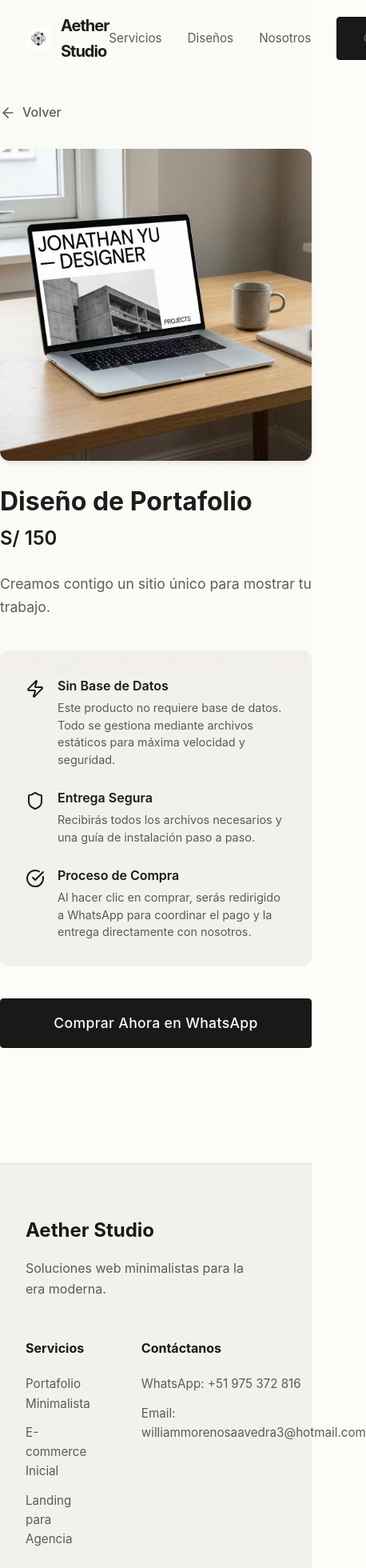
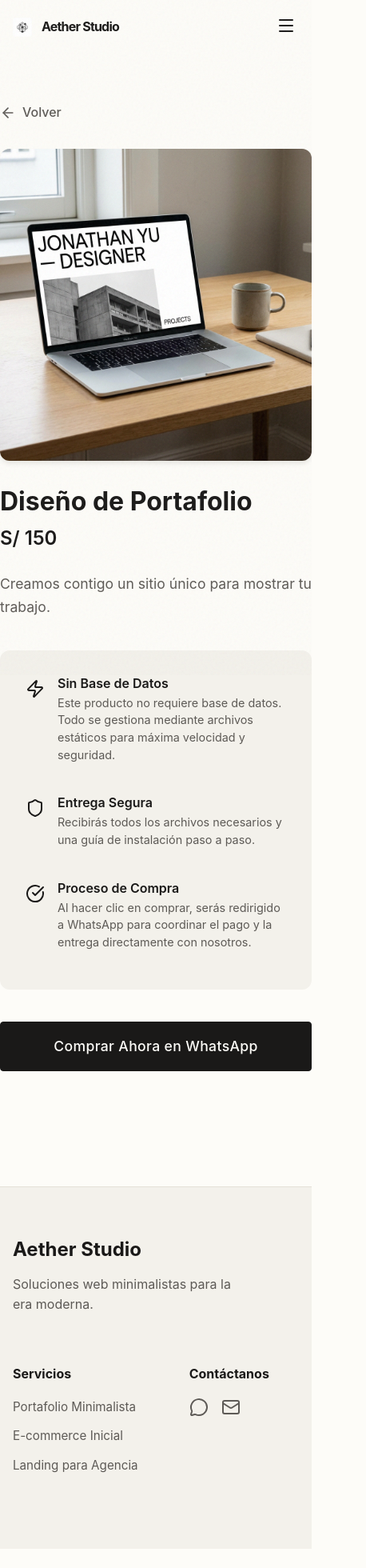
Before and after one commit to willzkn/AetherStudio, a React (Vite) app: page /product/1 in a window 390 px wide. Shown: the top 1960 px of the page at 80% size, 458 px wide, since content can reach past the window. After the commit the page ends 1936 px from the top, so only its background shows below. Built offline with nearby package versions, Linux system fonts and the light colour scheme.

Commit message:
Cambios a la pagina, mejora en diseño responsive, cambio en el hover de productos

```diff
--- a/src/components/Footer.css
+++ b/src/components/Footer.css
@@ -44,3 +44,23 @@
 .link-group a:hover {
     color: var(--text-primary);
 }
+
+.footer-social-icons {
+    display: flex;
+    gap: 1rem;
+}
+
+.footer-social-icons a {
+    display: flex;
+    align-items: center;
+    justify-content: center;
+    color: var(--text-secondary);
+    transition: all 0.3s ease;
+    margin-bottom: 0;
+    /* Override default link margin */
+}
+
+.footer-social-icons a:hover {
+    color: var(--text-primary);
+    transform: translateY(-3px);
+}
--- a/src/components/Footer.jsx
+++ b/src/components/Footer.jsx
@@ -1,4 +1,6 @@
 import React from 'react';
+import { Link } from 'react-router-dom';
+import { MessageCircle, Mail } from 'lucide-react';
 import './Footer.css';
 
 const Footer = () => {
@@ -12,14 +14,20 @@ const Footer = () => {
                 <div className="footer-links">
                     <div className="link-group">
                         <h4>Servicios</h4>
-                        <a href="product/1">Portafolio Minimalista</a>
-                        <a href="product/2">E-commerce Inicial</a>
-                        <a href="product/3">Landing para Agencia</a>
+                        <Link to="/product/1">Portafolio Minimalista</Link>
+                        <Link to="/product/2">E-commerce Inicial</Link>
+                        <Link to="/product/3">Landing para Agencia</Link>
                     </div>
                     <div className="link-group">
                         <h4>Contáctanos</h4>
-                        <a href="https://wa.me/51975372816" target="_blank" rel="noopener noreferrer">WhatsApp: +51 975 372 816</a>
-                        <a href="mailto:williammorenosaavedra3@hotmail.com">Email: williammorenosaavedra3@hotmail.com</a>
+                        <div className="footer-social-icons">
+                            <a href="https://wa.me/51975372816" target="_blank" rel="noopener noreferrer" aria-label="WhatsApp">
+                                <MessageCircle size={24} />
+                            </a>
+                            <a href="mailto:williammorenosaavedra3@hotmail.com" aria-label="Email">
+                                <Mail size={24} />
+                            </a>
+                        </div>
                     </div>
                 </div>
             </div>
--- a/src/components/Hero.css
+++ b/src/components/Hero.css
@@ -30,7 +30,7 @@
 }
 
 .hero-title {
-    font-size: 4rem;
+    font-size: var(--text-6xl);
     line-height: 1.1;
     font-weight: 700;
     margin-bottom: 1.5rem;
--- a/src/components/Navbar.css
+++ b/src/components/Navbar.css
@@ -56,3 +56,59 @@
 .nav-links a:hover {
     color: var(--text-primary);
 }
+
+.mobile-menu-btn {
+    display: none;
+    cursor: pointer;
+    color: var(--text-primary);
+    padding: 0.5rem;
+    border-radius: 4px;
+    transition: background-color 0.2s;
+}
+
+.mobile-menu-btn:hover {
+    background-color: rgba(0, 0, 0, 0.05);
+}
+
+@media (max-width: 768px) {
+    .navbar-content {
+        justify-content: space-between;
+        position: relative;
+    }
+
+    .mobile-menu-btn {
+        display: block;
+        padding: 0.25rem;
+    }
+
+    .nav-links {
+        position: absolute;
+        top: 100%;
+        left: 0;
+        width: 100%;
+        background-color: var(--bg-primary);
+        flex-direction: column;
+        padding: 2rem;
+        gap: 1.5rem;
+        border-bottom: 1px solid var(--border);
+        transform: translateY(-20px);
+        opacity: 0;
+        visibility: hidden;
+        transition: all 0.3s ease;
+        box-shadow: var(--shadow-md);
+    }
+
+    .nav-links.active {
+        transform: translateY(0);
+        opacity: 1;
+        visibility: visible;
+    }
+
+    .logo-text {
+        font-size: 1rem;
+    }
+
+    .logo-img {
+        height: 24px;
+    }
+}
--- a/src/components/Navbar.jsx
+++ b/src/components/Navbar.jsx
@@ -1,9 +1,11 @@
 import React, { useState, useEffect } from 'react';
 import { Link } from 'react-router-dom';
+import { Menu, X } from 'lucide-react';
 import './Navbar.css';
 
 const Navbar = () => {
     const [scrolled, setScrolled] = useState(false);
+    const [isOpen, setIsOpen] = useState(false);
 
     useEffect(() => {
         const handleScroll = () => {
@@ -13,18 +15,31 @@ const Navbar = () => {
         return () => window.removeEventListener('scroll', handleScroll);
     }, []);
 
+    const toggleMenu = () => {
+        setIsOpen(!isOpen);
+    };
+
+    const closeMenu = () => {
+        setIsOpen(false);
+    };
+
     return (
         <nav className={`navbar ${scrolled ? 'scrolled' : ''}`}>
             <div className="container navbar-content">
-                <a href="#" className="logo-container">
+                <Link to="/" className="logo-container" onClick={closeMenu}>
                     <img src="/logo.png" alt="Aether Studio" className="logo-img" />
                     <span className="logo-text">Aether Studio</span>
-                </a>
-                <div className="nav-links">
-                    <a href="/#services">Servicios</a>
-                    <a href="/#showcase">Diseños</a>
-                    <a href="/#about">Nosotros</a>
-                    <a href="https://wa.me/51975372816" target="_blank" rel="noopener noreferrer" className="btn btn-primary">Contacto</a>
+                </Link>
+
+                <button className="mobile-menu-btn" onClick={toggleMenu} aria-label="Toggle menu">
+                    {isOpen ? <X size={24} /> : <Menu size={24} />}
+                </button>
+
+                <div className={`nav-links ${isOpen ? 'active' : ''}`}>
+                    <a href="/#services" onClick={closeMenu}>Servicios</a>
+                    <a href="/#showcase" onClick={closeMenu}>Diseño</a>
+                    <a href="/#about" onClick={closeMenu}>Nosotros</a>
+                    <a href="https://wa.me/51975372816" target="_blank" rel="noopener noreferrer" className="btn btn-primary" onClick={closeMenu}>Contacto</a>
                 </div>
             </div>
         </nav>
--- a/src/components/ProductShowcase.css
+++ b/src/components/ProductShowcase.css
@@ -1,7 +1,15 @@
 .products-grid {
     display: grid;
-    grid-template-columns: repeat(auto-fit, minmax(350px, 1fr));
+    grid-template-columns: repeat(auto-fit, minmax(280px, 1fr));
     gap: 2.5rem;
+}
+
+@media (max-width: 480px) {
+    .products-grid {
+        grid-template-columns: 1fr;
+        /* Force single column on mobile */
+        gap: 1.5rem;
+    }
 }
 
 .product-card {
@@ -14,9 +22,7 @@
     height: 100%;
 }
 
-.product-card:hover {
-    transform: translateY(-5px);
-}
+/* Removed .product-card:hover to prevent card lift */
 
 .product-image-container {
     width: 100%;
@@ -32,7 +38,7 @@
     transition: transform 0.5s ease;
 }
 
-.product-card:hover .product-image {
+.product-image-container:hover .product-image {
     transform: scale(1.05);
 }
 
@@ -51,7 +57,7 @@
 }
 
 .product-title {
-    font-size: 1.1rem;
+    font-size: var(--text-lg);
     font-weight: 600;
 }
 
@@ -62,7 +68,7 @@
 
 .product-description {
     color: var(--text-secondary);
-    font-size: 0.9rem;
+    font-size: var(--text-sm);
     margin-bottom: 1.5rem;
     line-height: 1.6;
     flex-grow: 1;
--- a/src/components/Testimonials.css
+++ b/src/components/Testimonials.css
@@ -28,7 +28,7 @@
 }
 
 .testimonial-quote {
-    font-size: 1.1rem;
+    font-size: var(--text-base);
     line-height: 1.6;
     color: var(--text-primary);
     font-style: italic;
--- a/src/index.css
+++ b/src/index.css
@@ -10,11 +10,57 @@
   --accent: #D94E1F;
   /* Terracotta */
   --accent-hover: #B53B14;
+  /* Terracotta Dark */
   --border: #E5E0D8;
   --shadow-sm: 0 1px 2px rgba(26, 25, 24, 0.05);
   --shadow-md: 0 4px 6px -1px rgba(26, 25, 24, 0.1);
   --font-sans: 'Inter', system-ui, -apple-system, sans-serif;
   --max-width: 1200px;
+
+  /* Typography Scale - Mobile First (Default) */
+  --text-xs: 0.75rem;
+  --text-sm: 0.875rem;
+  --text-base: 1rem;
+  --text-lg: 1.125rem;
+  --text-xl: 1.25rem;
+  --text-2xl: 1.5rem;
+  --text-3xl: 2rem;
+  --text-4xl: 2.5rem;
+  --text-5xl: 3rem;
+  --text-6xl: 3.5rem;
+}
+
+/* Aggressive scaling for Mobile S/M */
+@media (max-width: 375px) {
+  :root {
+    --text-4xl: 1.5rem;
+    --text-5xl: 1.75rem;
+    --text-6xl: 2rem;
+  }
+}
+
+/* Tablet and up */
+@media (min-width: 768px) {
+  :root {
+    --text-xs: 0.75rem;
+    --text-sm: 0.875rem;
+    --text-base: 1rem;
+    --text-lg: 1.125rem;
+    --text-xl: 1.25rem;
+    --text-2xl: 1.5rem;
+    --text-3xl: 2.25rem;
+    --text-4xl: 3rem;
+    --text-5xl: 3.75rem;
+    --text-6xl: 4.5rem;
+  }
+}
+
+/* Desktop and up */
+@media (min-width: 1024px) {
+  :root {
+    --text-5xl: 4rem;
+    --text-6xl: 5rem;
+  }
 }
 
 * {
@@ -34,6 +80,54 @@ body {
   line-height: 1.6;
   -webkit-font-smoothing: antialiased;
   position: relative;
+}
+
+/* Responsive Images & Video */
+img,
+video,
+iframe {
+  max-width: 100%;
+  height: auto;
+  display: block;
+}
+
+h1,
+h2,
+h3,
+h4,
+h5,
+h6 {
+  line-height: 1.2;
+  font-weight: 700;
+  margin-bottom: 1rem;
+}
+
+h1 {
+  font-size: var(--text-5xl);
+}
+
+h2 {
+  font-size: var(--text-4xl);
+}
+
+h3 {
+  font-size: var(--text-3xl);
+}
+
+h4 {
+  font-size: var(--text-2xl);
+}
+
+h5 {
+  font-size: var(--text-xl);
+}
+
+h6 {
+  font-size: var(--text-lg);
+}
+
+p {
+  margin-bottom: 1rem;
 }
 
 body::before {
@@ -76,7 +170,20 @@ button {
 .container {
   max-width: var(--max-width);
   margin: 0 auto;
-  padding: 0 2rem;
+  padding: 0 1rem;
+  /* Mobile first padding */
+}
+
+@media (max-width: 375px) {
+  .container {
+    padding: 0 0.75rem;
+  }
+}
+
+@media (min-width: 768px) {
+  .container {
+    padding: 0 2rem;
+  }
 }
 
 .btn {
```
